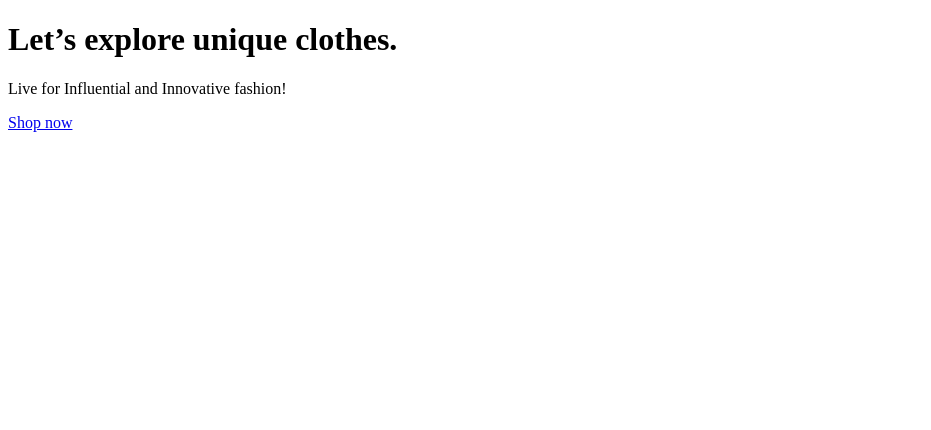
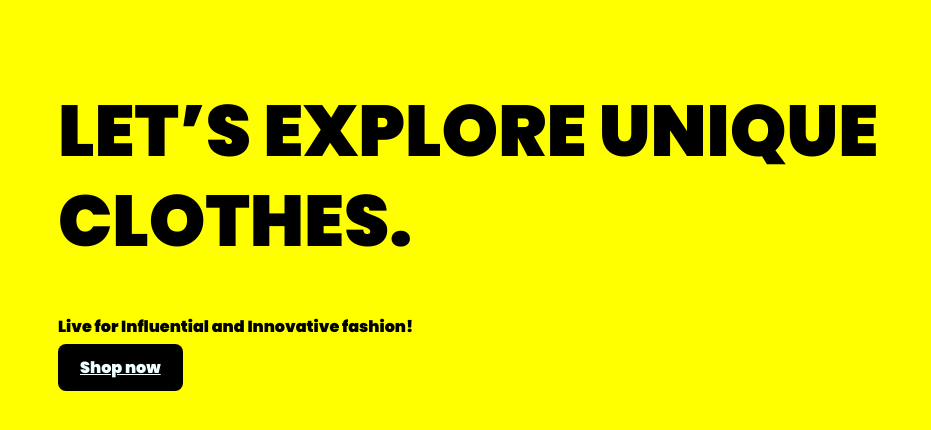
Before and after one commit to ead-codigo-2023/ejercicio-2-asignar-estilos-con-css-2002-20, a plain HTML site: page index.html in a window 1280 px wide. Shown: the whole page, without its empty margins (0-931 px from the left). Drawn offline with Linux system fonts and the light colour scheme.

Commit message:
Tipografia poppins, ejercicio2

```diff
--- a/assets/css/style.css
+++ b/assets/css/style.css
@@ -0,0 +1,23 @@
+body {
+    background-color: yellow;
+    font-family:'Poppins', sans-serif;;
+}
+h1 {
+    color: black;
+    font-size: 72px;
+    font-weight: 900;
+    line-height: 90px;
+    text-transform: uppercase;
+}
+a{
+    padding: 12px 22px;
+    color: azure;
+    background-color:black;
+    border-radius: 8px;
+}
+.hero {
+    width: 1180px;
+    padding-top: 30px;
+    padding-bottom: 30px;
+    padding-left: 50px;
+}
--- a/index.html
+++ b/index.html
@@ -4,6 +4,10 @@
 	<meta charset="UTF-8">
 	<meta name="viewport" content="width=device-width, initial-scale=1.0">
 	<title>Ejemplo de hero banner</title>
+	<link rel="preconnect" href="https://fonts.googleapis.com">
+<link rel="preconnect" href="https://fonts.gstatic.com" crossorigin>
+<link href="https://fonts.googleapis.com/css2?family=Poppins:wght@900&display=swap" rel="stylesheet">
+<link rel="stylesheet" href="assets/css/style.css">
 </head>
 <body>
 	<div class="hero">
```
